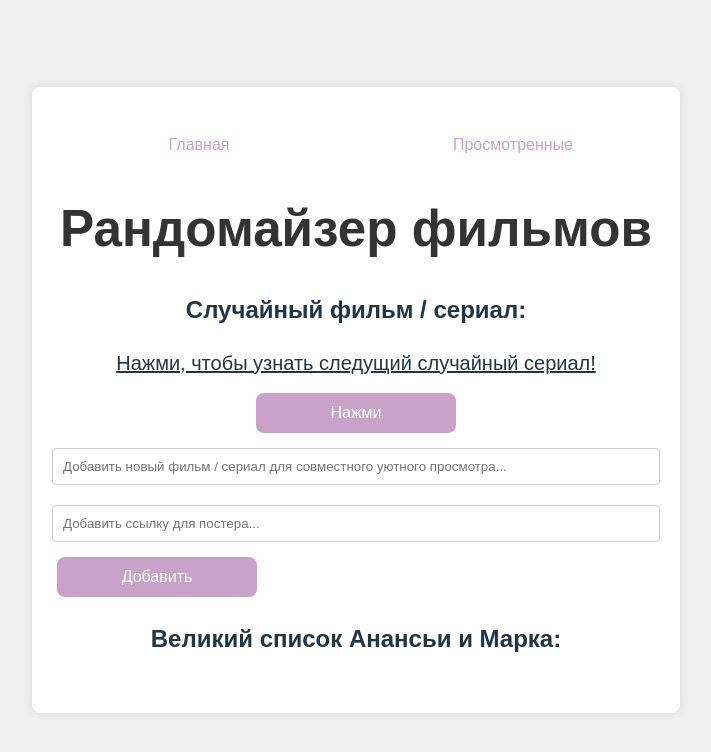
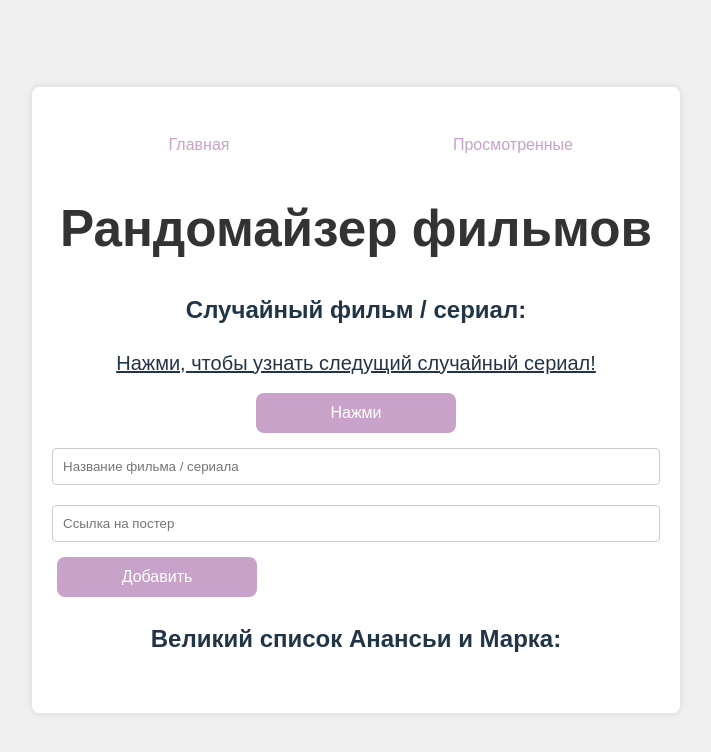
Before and after one commit to MarcusFrei/movie-randomizer, a React (Vite) app: page / in a window 1280 px wide. Shown: the top 752 px of the page, without its empty margins (284-995 px from the left). Built offline with nearby package versions, Linux system fonts and the light colour scheme.

Commit message:
Объединение компонентов

```diff
--- a/src/App.tsx
+++ b/src/App.tsx
@@ -1,8 +1,7 @@
 import { useState, useEffect } from 'react';
 import { BrowserRouter as Router, Routes, Route } from 'react-router-dom';
 import MovieList from './components/MovieList/MovieList';
-import AddMovie from './components/AddMovie/AddMovie';
-import EditMovie from './components/EditMovie/EditMovie';
+import MovieForm from './components/MovieForm/MovieForm';
 import RandomMovie from './components/RandomMovie/RandomMovie';
 import WatchedMovies from './components/WatchedMovies/WatchedMovies';
 import NavBar from './components/NavBar/NavBar';
@@ -11,7 +10,7 @@ import './App.css';
 interface Movie {
   id: number;
   title: string;
-  imageUrl?: string;
+  imageUrl: string;
   watched: boolean;
 }
 
@@ -32,7 +31,7 @@ const App: React.FC = () => {
     }
   }, [movies]);
 
-  const addMovie = (title: string, imageUrl?: string) => {
+  const addMovie = (title: string, imageUrl: string) => {
     const newMovie: Movie = {
       id: movies.length + 1,
       title,
@@ -57,7 +56,7 @@ const App: React.FC = () => {
     }
   };
 
-  const updateMovie = (id: number, title: string, imageUrl?: string) => {
+  const updateMovie = (id: number, title: string, imageUrl: string) => {
     setMovies(
       movies.map((movie) =>
         movie.id === id ? { ...movie, title, imageUrl } : movie
@@ -84,9 +83,15 @@ const App: React.FC = () => {
                   movies={movies.filter((movie) => !movie.watched)}
                 />
                 {editingMovie ? (
-                  <EditMovie movie={editingMovie} updateMovie={updateMovie} />
+                  <MovieForm
+                    initialMovie={editingMovie}
+                    onSubmit={(title, imageUrl) =>
+                      updateMovie(editingMovie!.id, title, imageUrl)
+                    }
+                    buttonText="Обновить"
+                  />
                 ) : (
-                  <AddMovie addMovie={addMovie} />
+                  <MovieForm onSubmit={addMovie} buttonText="Добавить" />
                 )}
                 <MovieList
                   movies={movies.filter((movie) => !movie.watched)}
--- a/src/components/AddMovie/AddMovie.tsx
+++ /dev/null
@@ -1,44 +0,0 @@
-import { useState } from 'react';
-
-interface AddMovieProps {
-  addMovie: (title: string, imageUrl: string) => void;
-}
-
-const AddMovie = ({ addMovie }: AddMovieProps) => {
-  const [title, setTitle] = useState('');
-  const [imageUrl, setImageUrl] = useState('');
-  const [error, setError] = useState('');
-
-  const handleSubmit = (e: React.FormEvent<HTMLFormElement>) => {
-    e.preventDefault();
-    if (!title || !imageUrl) {
-      setError('Пожалуйста, заполните все поля.');
-      return;
-    }
-    addMovie(title, imageUrl);
-    setTitle('');
-    setImageUrl('');
-    setError('');
-  };
-
-  return (
-    <form onSubmit={handleSubmit}>
-      <input
-        type="text"
-        value={title}
-        onChange={(e) => setTitle(e.target.value)}
-        placeholder="Добавить новый фильм / сериал для совместного уютного просмотра..."
-      />
-      <input
-        type="text"
-        value={imageUrl}
-        onChange={(e) => setImageUrl(e.target.value)}
-        placeholder="Добавить ссылку для постера..."
-      />
-      <button type="submit">Добавить</button>
-      {error && <p style={{ color: 'red' }}>{error}</p>}
-    </form>
-  );
-};
-
-export default AddMovie;
--- a/src/components/EditMovie/EditMovie.jsx
+++ /dev/null
@@ -1,38 +0,0 @@
-import React, { useState } from 'react';
-
-const EditMovie = ({ movie, updateMovie }) => {
-  const [title, setTitle] = useState(movie.title);
-  const [imageUrl, setImageUrl] = useState(movie.imageUrl);
-  const [error, setError] = useState('');
-
-  const handleSubmit = (e) => {
-    e.preventDefault();
-    if (!title || !imageUrl) {
-      setError('Пожалуйста, заполните все поля.');
-      return;
-    }
-    updateMovie(movie.id, title, imageUrl);
-    setError('');
-  };
-
-  return (
-    <form onSubmit={handleSubmit}>
-      <input
-        type="text"
-        value={title}
-        onChange={(e) => setTitle(e.target.value)}
-        placeholder="Редактировать название"
-      />
-      <input
-        type="text"
-        value={imageUrl}
-        onChange={(e) => setImageUrl(e.target.value)}
-        placeholder="Редактировать постер"
-      />
-      <button type="submit">Обновить</button>
-      {error && <p style={{ color: 'red' }}>{error}</p>}
-    </form>
-  );
-};
-
-export default EditMovie;
--- /dev/null
+++ b/src/components/MovieForm/MovieForm.tsx
@@ -0,0 +1,63 @@
+import { useState, useEffect } from 'react';
+
+interface MovieFormProps {
+  initialMovie?: Movie;
+  onSubmit: (title: string, imageUrl: string) => void;
+  buttonText: string;
+}
+
+interface Movie {
+  id?: number;
+  title: string;
+  imageUrl: string;
+}
+
+const MovieForm: React.FC<MovieFormProps> = ({
+  initialMovie,
+  onSubmit,
+  buttonText,
+}) => {
+  const [title, setTitle] = useState(initialMovie?.title || '');
+  const [imageUrl, setImageUrl] = useState(initialMovie?.imageUrl || '');
+  const [error, setError] = useState('');
+
+  useEffect(() => {
+    if (initialMovie) {
+      setTitle(initialMovie.title);
+      setImageUrl(initialMovie.imageUrl);
+    }
+  }, [initialMovie]);
+
+  const handleSubmit = (e: React.FormEvent<HTMLFormElement>) => {
+    e.preventDefault();
+    if (!title || !imageUrl) {
+      setError('Пожалуйста, заполните все поля.');
+      return;
+    }
+    onSubmit(title, imageUrl);
+    setTitle('');
+    setImageUrl('');
+    setError('');
+  };
+
+  return (
+    <form onSubmit={handleSubmit}>
+      <input
+        type="text"
+        value={title}
+        onChange={(e) => setTitle(e.target.value)}
+        placeholder="Название фильма / сериала"
+      />
+      <input
+        type="text"
+        value={imageUrl}
+        onChange={(e) => setImageUrl(e.target.value)}
+        placeholder="Ссылка на постер"
+      />
+      <button type="submit">{buttonText}</button>
+      {error && <p style={{ color: 'red' }}>{error}</p>}
+    </form>
+  );
+};
+
+export default MovieForm;
```
Also changed, not shown: src/components/EditMovie/EditMovie.tsx (deleted, +0 -49 lines).
